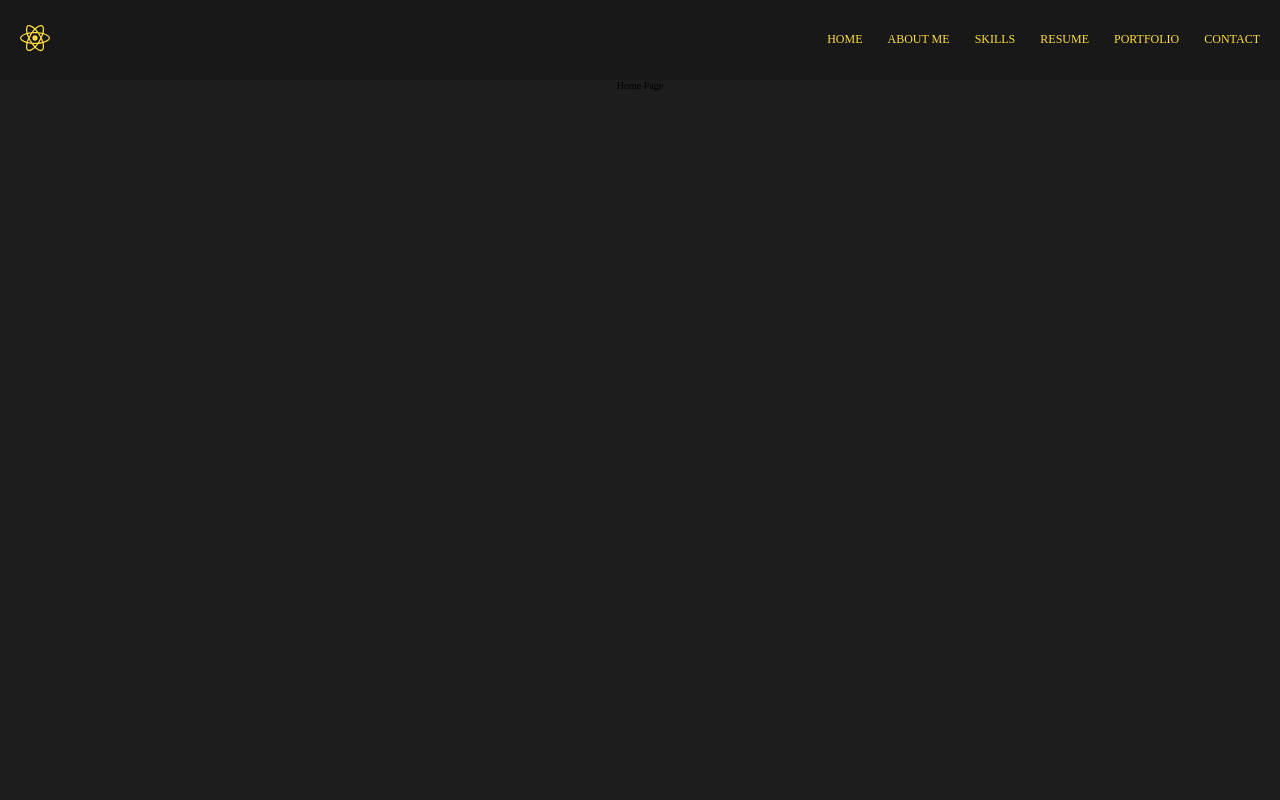
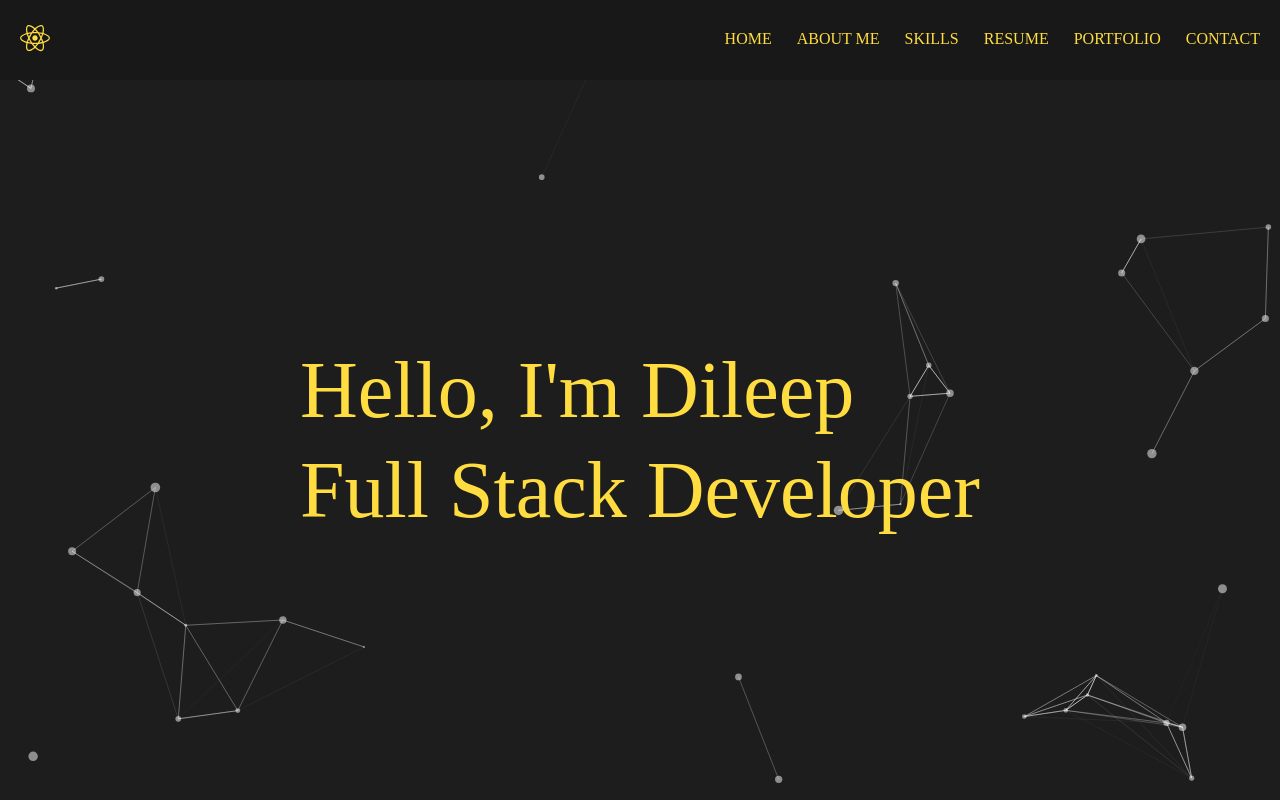
Before and after one commit to dileep999999/Portfolio, a React (Create React App) app in the folder dileep/: page / in a window 1280 px wide. Built offline with nearby package versions, Linux system fonts and the light colour scheme.

Commit message:
Home page changes

```diff
--- a/dileep/package.json
+++ b/dileep/package.json
@@ -6,12 +6,15 @@
     "@testing-library/jest-dom": "^5.17.0",
     "@testing-library/react": "^13.4.0",
     "@testing-library/user-event": "^13.5.0",
+    "@tsparticles/react": "^3.0.0",
     "react": "^18.3.1",
     "react-dom": "^18.3.1",
     "react-icons": "^5.2.1",
     "react-router-dom": "^6.24.0",
     "react-scripts": "5.0.1",
+    "react-tsparticles": "^2.12.2",
     "sass": "^1.77.6",
+    "tsparticles": "^3.5.0",
     "web-vitals": "^2.1.4"
   },
   "scripts": {
--- a/dileep/src/App.css
+++ /dev/null
@@ -1,38 +0,0 @@
-.App {
-  text-align: center;
-}
-
-.App-logo {
-  height: 40vmin;
-  pointer-events: none;
-}
-
-@media (prefers-reduced-motion: no-preference) {
-  .App-logo {
-    animation: App-logo-spin infinite 20s linear;
-  }
-}
-
-.App-header {
-  background-color: #282c34;
-  min-height: 100vh;
-  display: flex;
-  flex-direction: column;
-  align-items: center;
-  justify-content: center;
-  font-size: calc(10px + 2vmin);
-  color: white;
-}
-
-.App-link {
-  color: #61dafb;
-}
-
-@keyframes App-logo-spin {
-  from {
-    transform: rotate(0deg);
-  }
-  to {
-    transform: rotate(360deg);
-  }
-}
--- a/dileep/src/App.js
+++ b/dileep/src/App.js
@@ -1,5 +1,8 @@
-import './App.css';
-import {Routes, Route} from 'react-router-dom'
+import './App.scss';
+import { useState, useEffect, useMemo } from 'react';
+import { loadSlim } from "@tsparticles/slim";
+import Particles, { initParticlesEngine } from "@tsparticles/react";
+import { Routes, Route, useLocation} from 'react-router-dom';
 import About from './containers/about';
 import Home from './containers/home';
 import Resume from './containers/resume';
@@ -9,19 +12,120 @@ import Contact from './containers/contact';
 import NavBar from './components/nav-bar';
 
 function App() {
-  return (
-    <div className="App">
-      <NavBar/>
-      <Routes>
-        <Route index path='/' element= {<Home/>}/>
-        <Route path='/about' element={<About/>}/>
-        <Route path='/resume' element={<Resume/>}/>
-        <Route path='/skills' element={<Skills/>}/>
-        <Route path='/portfolio' element={<Portfolio/>}/>
-        <Route path='/contact' element={<Contact/>}/>
-      </Routes>
-    </div>
+  const [init, setInit] = useState(false);
+  const location = useLocation();
+  const renderParticlesInHomePage = location.pathname === "/";
+  useEffect(() => {
+    initParticlesEngine(async (engine) => {
+      await loadSlim(engine);
+    }).then(() => {
+      setInit(true);
+    });
+  }, []);
+
+  const particlesLoaded = (container) => {
+    console.log(container);
+  };
+
+  const options = useMemo(
+    () => ({
+      background: {
+        color: {
+          value: "#1d1d1d",
+        },
+      },
+      fpsLimit: 120,
+      interactivity: {
+        events: {
+          onClick: {
+            enable: true,
+            mode: "push",
+          },
+          onHover: {
+            enable: true,
+            mode: "repulse",
+          },
+        },
+        modes: {
+          push: {
+            quantity: 4,
+          },
+          repulse: {
+            distance: 200,
+            duration: 0.4,
+          },
+        },
+      },
+      particles: {
+        color: {
+          value: "#ffffff",
+        },
+        links: {
+          color: "#ffffff",
+          distance: 150,
+          enable: true,
+          opacity: 0.5,
+          width: 1,
+        },
+        move: {
+          direction: "none",
+          enable: true,
+          outModes: {
+            default: "bounce",
+          },
+          random: false,
+          speed: 6,
+          straight: false,
+        },
+        number: {
+          density: {
+            enable: true,
+          },
+          value: 80,
+        },
+        opacity: {
+          value: 0.5,
+        },
+        shape: {
+          type: "circle",
+        },
+        size: {
+          value: { min: 1, max: 5 },
+        },
+      },
+      detectRetina: true,
+    }),
+    []
   );
+
+  if (init) {
+    return (
+      <div className="App">
+        {
+        renderParticlesInHomePage &&
+        <Particles
+          id="tsparticles"
+          particlesLoaded={particlesLoaded}
+          options={options}
+        />
+        }
+        <NavBar className="NavBar" />
+
+        <div className="App__main-page-content">
+          <Routes>
+            <Route index path="/" element={<Home />} />
+            <Route path="/about" element={<About />} />
+            <Route path="/resume" element={<Resume />} />
+            <Route path="/skills" element={<Skills />} />
+            <Route path="/portfolio" element={<Portfolio />} />
+            <Route path="/contact" element={<Contact />} />
+          </Routes>
+        </div>
+      </div>
+    );
+  }
+
+  return <></>;
 }
 
 export default App;
--- /dev/null
+++ b/dileep/src/App.scss
@@ -0,0 +1,6 @@
+.App{
+    height: 100%;
+    &__main-page-content{
+        height: calc(100% - 80px);
+    }
+}
--- a/dileep/src/components/nav-bar/styles.scss
+++ b/dileep/src/components/nav-bar/styles.scss
@@ -5,6 +5,7 @@
     justify-content: center;
     align-items: center;
     font-size: 1.2rem;
+    position: sticky;
 
 
     &__container{
@@ -25,7 +26,7 @@
             &__item{
                 line-height: 40px;
                 margin-right: 1.5rem;
-                font-size: 1.6 rem;
+                font-size: 1.6rem;
                 &::after{
                     content: '';
                     display: block;
--- a/dileep/src/containers/home/index.jsx
+++ b/dileep/src/containers/home/index.jsx
@@ -1,10 +1,17 @@
-import React from 'react'
+import React from 'react';
+import './styles.scss'
 
 const Home=()=>{
     return(
-        <div>
-            Home Page
-        </div>
+        <section id="home" className='home'>
+            <div className='home__text-wrapper'>
+                <h1>
+                    Hello, I'm Dileep
+                    <br/>
+                    Full Stack Developer
+                </h1>
+            </div>
+        </section>
     )
 }
 
--- a/dileep/src/containers/home/styles.scss
+++ b/dileep/src/containers/home/styles.scss
@@ -0,0 +1,54 @@
+.home{
+    position: relative;
+    height: 100%;
+    display: flex;
+    justify-content: center;
+    align-items: center;
+    flex-direction: column;
+    &__text-wrapper{
+        display: flex;
+
+        justify-content: center;
+        h1{
+            color: var(--yellow-theme-main-color);
+            margin: 0px;
+            font-weight: 500;
+            font-size: 8rem;
+            line-height: 10rem;
+            position: relative;
+            overflow: hidden;
+            white-space: nowrap;
+            animation: typingEffectAnimation 2.5s steps(30,end)
+        }
+    }
+}
+
+@media only screen and (max-width: 550px){
+    .home__text-wrapper h1{
+        font-size: 3rem;
+        line-height: 5rem;
+    }
+}
+
+@media only screen and (min-width: 551px) and (max-width: 768px){
+    .home__text-wrapper h1{
+        font-size: 4rem;
+        line-height: 6rem;
+    }
+}
+
+@media only screen and (min-width: 769px) and (max-width: 990px){
+    .home__text-wrapper h1{
+        font-size: 6rem;
+        line-height: 8rem;
+    }
+}
+
+@keyframes typingEffectAnimation{
+    from{
+        width:0;
+    }
+    to{
+        width: 100%;
+    }
+}
```
Also changed, not shown: 1 other file (tests, documents, lock files or other folders).
